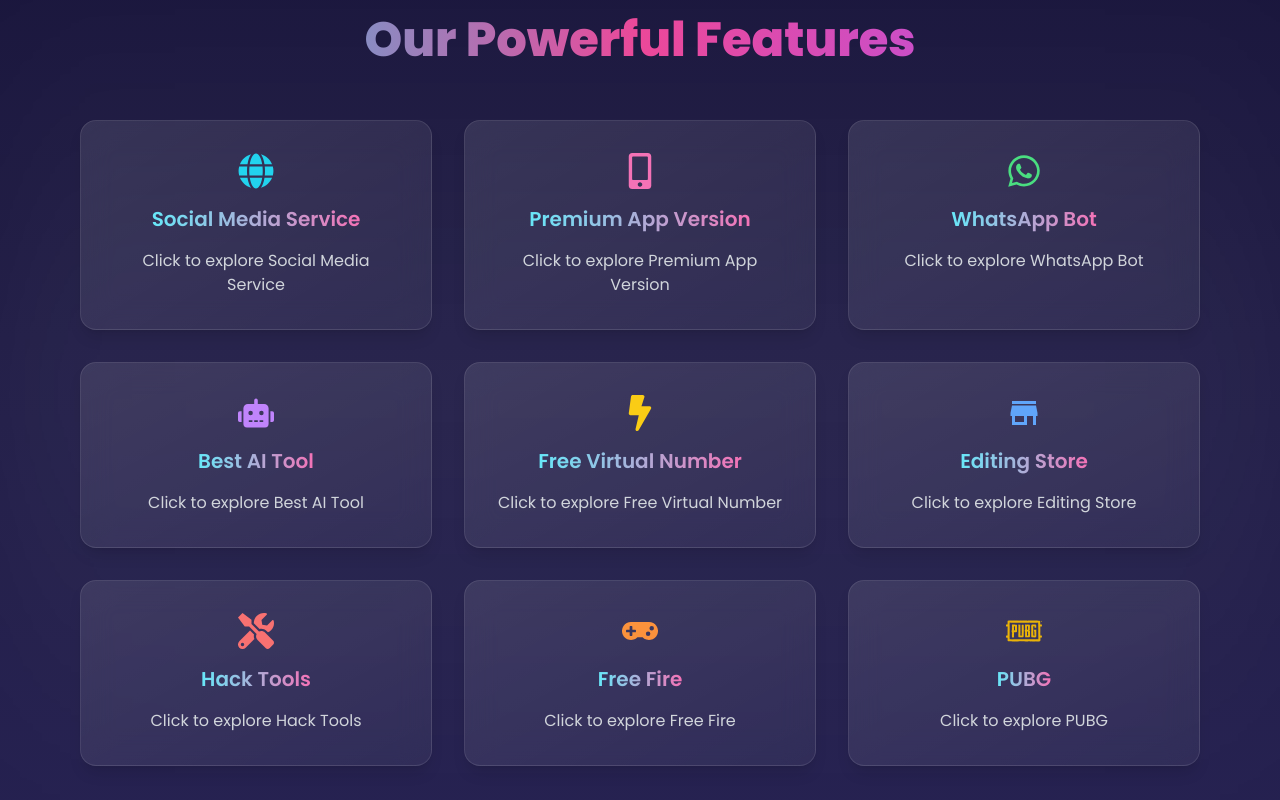
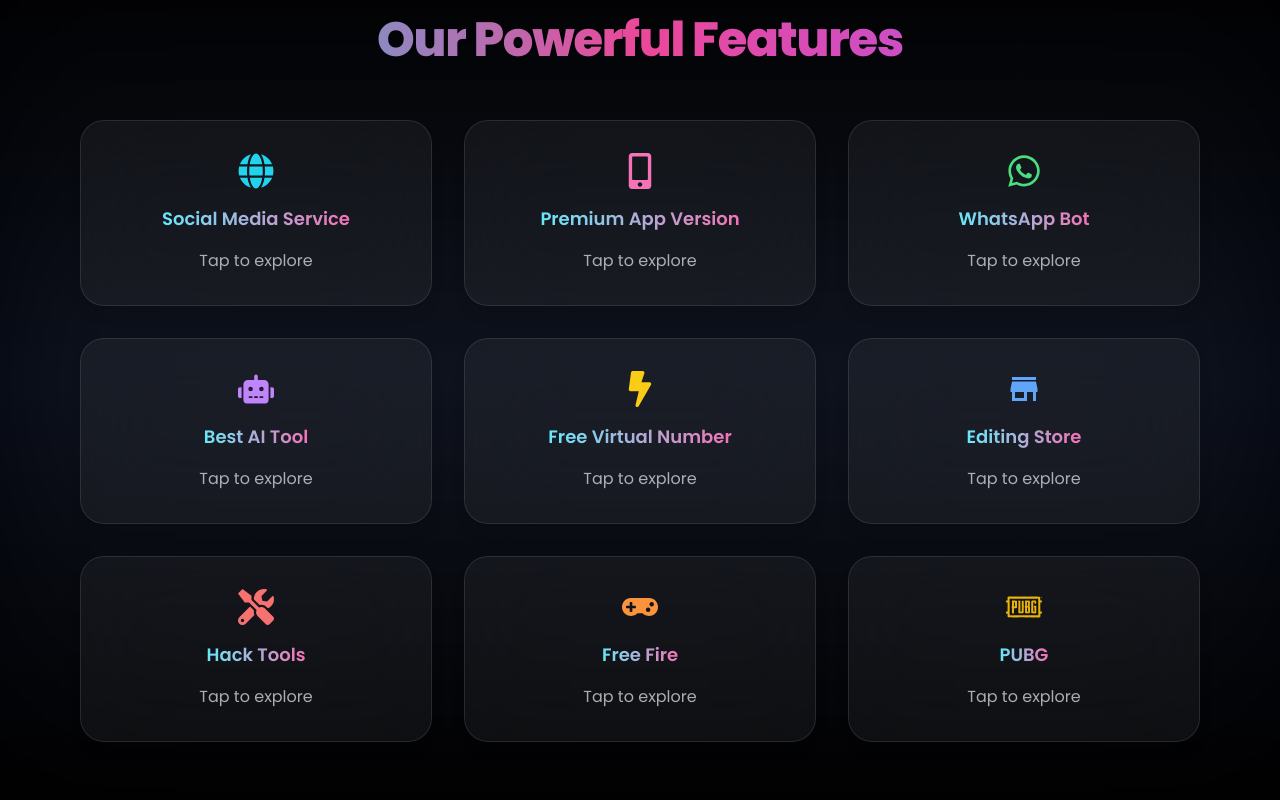
Before and after one commit to tech242242/glassmorphism-website, a React (Vite) app: page / in a window 1280 px wide. Shown: the part 880-1680 px from the top of the page. Built offline with nearby package versions, Linux system fonts and the light colour scheme.

Commit message:
Update Features.jsx

```diff
--- a/src/components/Features.jsx
+++ b/src/components/Features.jsx
@@ -1,70 +1,33 @@
 import { motion } from "framer-motion";
-import { FaWhatsapp, FaGamepad, FaTools, FaRobot, FaCrown, FaBolt, FaGlobe, FaMobileAlt } from "react-icons/fa";
+import {
+  FaWhatsapp,
+  FaGamepad,
+  FaTools,
+  FaRobot,
+  FaBolt,
+  FaGlobe,
+  FaMobileAlt,
+} from "react-icons/fa";
 import { SiPubg } from "react-icons/si";
 import { MdStore } from "react-icons/md";
 
 const features = [
-  {
-    id: 1,
-    title: "Social Media Service",
-    icon: <FaGlobe className="text-4xl text-cyan-400" />,
-    link: "https://saqib-pannelpk.vercel.app",
-  },
-  {
-    id: 2,
-    title: "Premium App Version",
-    icon: <FaMobileAlt className="text-4xl text-pink-400" />,
-    link: "https://muhammad-saqib21.vercel.app/",
-  },
-  {
-    id: 3,
-    title: "WhatsApp Bot",
-    icon: <FaWhatsapp className="text-4xl text-green-400" />,
-    link: "https://muhammad-saqib30.vercel.app/",
-  },
-  {
-    id: 4,
-    title: "Best AI Tool",
-    icon: <FaRobot className="text-4xl text-purple-400" />,
-    link: "https://ailogin.vercel.app/",
-  },
-  {
-    id: 5,
-    title: "Free Virtual Number",
-    icon: <FaBolt className="text-4xl text-yellow-400" />,
-    link: "https://sms.stats.tel/",
-  },
-  {
-    id: 6,
-    title: "Editing Store",
-    icon: <MdStore className="text-4xl text-blue-400" />,
-    link: "https://editing-tool-login.vercel.app/",
-  },
-  {
-    id: 7,
-    title: "Hack Tools",
-    icon: <FaTools className="text-4xl text-red-400" />,
-    link: "https://muhammad-saqib42.vercel.app/",
-  },
-  {
-    id: 8,
-    title: "Free Fire",
-    icon: <FaGamepad className="text-4xl text-orange-400" />,
-    link: "https://freefire-five.vercel.app/",
-  },
-  {
-    id: 9,
-    title: "PUBG",
-    icon: <SiPubg className="text-4xl text-yellow-500" />,
-    link: "https://pubg-login.vercel.app/",
-  },
+  { id: 1, title: "Social Media Service", icon: <FaGlobe className="text-4xl text-cyan-400" />, link: "https://saqib-pannelpk.vercel.app" },
+  { id: 2, title: "Premium App Version", icon: <FaMobileAlt className="text-4xl text-pink-400" />, link: "https://muhammad-saqib21.vercel.app/" },
+  { id: 3, title: "WhatsApp Bot", icon: <FaWhatsapp className="text-4xl text-green-400" />, link: "https://muhammad-saqib30.vercel.app/" },
+  { id: 4, title: "Best AI Tool", icon: <FaRobot className="text-4xl text-purple-400" />, link: "https://ailogin.vercel.app/" },
+  { id: 5, title: "Free Virtual Number", icon: <FaBolt className="text-4xl text-yellow-400" />, link: "https://sms.stats.tel/" },
+  { id: 6, title: "Editing Store", icon: <MdStore className="text-4xl text-blue-400" />, link: "https://editing-tool-login.vercel.app/" },
+  { id: 7, title: "Hack Tools", icon: <FaTools className="text-4xl text-red-400" />, link: "https://muhammad-saqib42.vercel.app/" },
+  { id: 8, title: "Free Fire", icon: <FaGamepad className="text-4xl text-orange-400" />, link: "https://freefire-five.vercel.app/" },
+  { id: 9, title: "PUBG", icon: <SiPubg className="text-4xl text-yellow-500" />, link: "https://pubg-login.vercel.app/" },
 ];
 
 export default function Features() {
   return (
     <section
       id="features"
-      className="py-24 relative text-white overflow-hidden"
+      className="py-24 relative text-white overflow-hidden bg-gradient-to-b from-black via-gray-950 to-black"
     >
       {/* ✨ Background Glow */}
       <div className="absolute inset-0 bg-gradient-to-b from-transparent via-white/5 to-transparent blur-3xl"></div>
@@ -72,10 +35,10 @@ export default function Features() {
       <div className="max-w-6xl mx-auto text-center relative z-10 px-4">
         {/* 🧠 Title */}
         <motion.h2
-          className="text-4xl sm:text-5xl font-extrabold mb-14 bg-gradient-to-r from-cyan-400 via-pink-500 to-purple-500 bg-clip-text text-transparent"
+          className="text-4xl sm:text-5xl font-extrabold mb-14 bg-gradient-to-r from-cyan-400 via-pink-500 to-purple-500 bg-clip-text text-transparent tracking-tight"
           initial={{ opacity: 0, y: 40 }}
           whileInView={{ opacity: 1, y: 0 }}
-          transition={{ duration: 1 }}
+          transition={{ duration: 1, ease: [0.25, 0.1, 0.25, 1] }}
           viewport={{ once: true }}
         >
           Our Powerful Features
@@ -92,29 +55,31 @@ export default function Features() {
               initial={{ opacity: 0, y: 60, scale: 0.9 }}
               whileInView={{ opacity: 1, y: 0, scale: 1 }}
               transition={{
-                duration: 0.7,
-                delay: index * 0.15,
-                type: "spring",
+                duration: 0.8,
+                delay: index * 0.1,
+                ease: [0.22, 1, 0.36, 1], // iOS-like smooth easing
               }}
               viewport={{ once: true }}
               whileHover={{
-                scale: 1.06,
-                rotate: 1.5,
-                boxShadow: "0px 0px 25px rgba(255, 0, 255, 0.3)",
+                scale: 1.03,
+                rotate: 0.5,
+                boxShadow: "0px 0px 30px rgba(255, 255, 255, 0.15)",
               }}
-              whileTap={{ scale: 0.95 }}
-              className="group relative p-6 sm:p-8 rounded-2xl bg-gradient-to-br from-white/10 to-white/5 border border-white/10 backdrop-blur-lg shadow-lg hover:shadow-[0_0_25px_rgba(255,255,255,0.2)] transition-all"
+              whileTap={{ scale: 0.97 }}
+              className="group relative p-6 sm:p-8 rounded-3xl bg-white/5 border border-white/10 backdrop-blur-2xl shadow-lg transition-all duration-500 ease-[cubic-bezier(0.22,1,0.36,1)]"
             >
-              {/* 🌈 Animated Border Glow */}
-              <div className="absolute inset-0 rounded-2xl bg-gradient-to-r from-cyan-400/20 via-pink-400/20 to-purple-400/20 opacity-0 group-hover:opacity-100 blur-xl transition duration-500"></div>
+              {/* 🌈 iOS Glow on Hover */}
+              <div className="absolute inset-0 rounded-3xl bg-gradient-to-r from-cyan-400/10 via-pink-400/10 to-purple-400/10 opacity-0 group-hover:opacity-100 blur-2xl transition duration-700"></div>
 
               <div className="relative z-10 flex flex-col items-center text-center space-y-4">
-                {feature.icon}
-                <h3 className="text-xl font-semibold bg-gradient-to-r from-cyan-300 to-pink-400 bg-clip-text text-transparent">
+                <div className="transition-transform duration-700 group-hover:scale-110">
+                  {feature.icon}
+                </div>
+                <h3 className="text-lg font-semibold bg-gradient-to-r from-cyan-300 to-pink-400 bg-clip-text text-transparent">
                   {feature.title}
                 </h3>
-                <p className="text-gray-300 text-sm sm:text-base">
-                  Click to explore {feature.title}
+                <p className="text-gray-300 text-sm sm:text-base opacity-80 group-hover:opacity-100 transition-opacity duration-500">
+                  Tap to explore
                 </p>
               </div>
             </motion.a>
```
